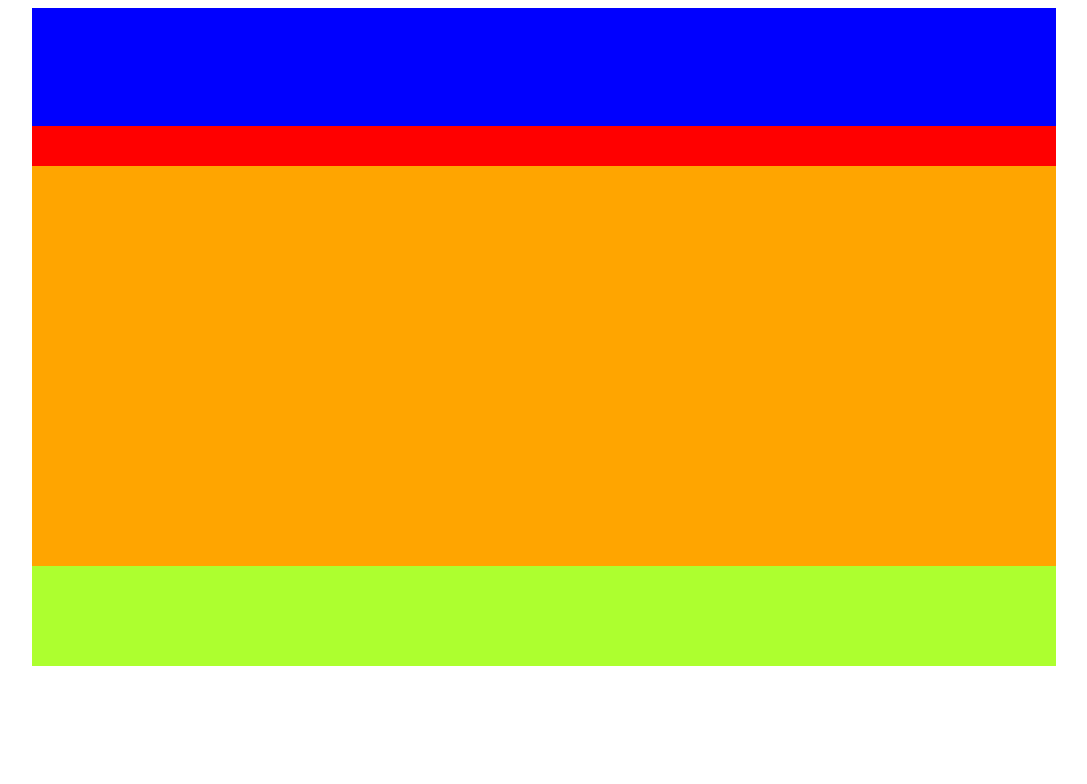
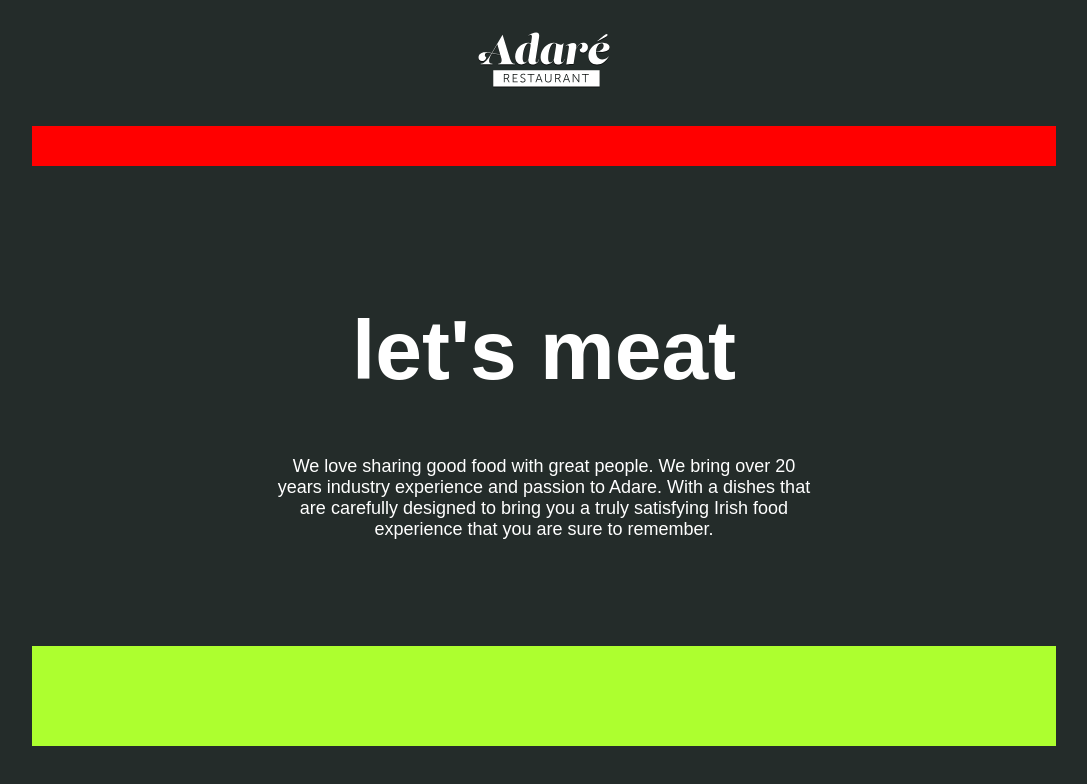
Before and after one commit to aReebok/ll-summer-web-dev, a plain HTML site: page project 1/index.html in a window 1280 px wide. Shown: the whole page, without its empty margins (96-1183 px from the left). Drawn offline with Linux system fonts and the light colour scheme.

Commit message:
Adds bare but structured webpage for Adare restaurant (video minute 2:35:00)

```diff
--- a/project 1/index.html
+++ b/project 1/index.html
@@ -11,11 +11,14 @@
     <body>
         <div class="container">
 
-            <header></header>
+            <header><img src="images/logo-adare-restaurant.png" alt="Logo for Adare Restaurant"></header>
 
             <nav></nav>
 
-            <main></main>
+            <main>
+                <h1>let's meat</h1>
+                <p>We love sharing good food with great people. We bring over 20 years industry experience and passion to Adare. With a dishes that are carefully designed to bring you a truly satisfying Irish food experience that you are sure to remember.</p>
+            </main>
 
             <footer></footer>
 
--- a/project 1/style.css
+++ b/project 1/style.css
@@ -1,7 +1,17 @@
+body {
+    background-color: rgb(36, 44, 42);
+}
+
+.container {
+    margin-left: auto;
+    margin-right: auto;
+    width: 1024px;
+}
+
 header {
-    background-color: blue;
+    /* background-color: blue; */
     height: 118px;
-
+    text-align: center;
 }
 
 nav {
@@ -11,9 +21,12 @@ nav {
 }
 
 main {
-    background-color: orange;
+    /* background-color: orange; */
     height: 400px;
-
+    text-align: center;
+    padding-top: 80px;
+    padding-left: 240px;
+    padding-right: 240px;
 }
 
 footer {
@@ -22,8 +35,15 @@ footer {
 
 }
 
-.container {
-    margin-left: auto;
-    margin-right: auto;
-    width: 1024px;
+h1 {
+    font-size: 84px;
+    color: white;
+    font-family: Arial, Helvetica, sans-serif;
 }
+
+p {
+    font-size: 18px;
+    color: white;
+    font-family: Arial, Helvetica, sans-serif;
+
+}
```
Also changed, not shown: project 1/images/logo-adare-restaurant.png (added), project 1/project1.txt (added).
